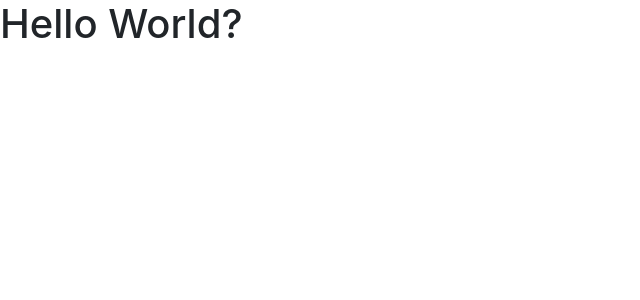
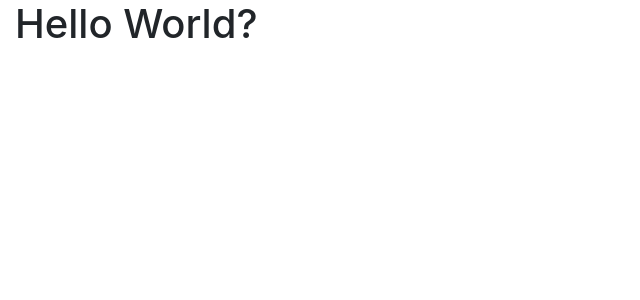
Before and after one commit to ChrisMuga/pyramid-scheme-react, a React (Create React App) app: page / in a window 1280 px wide. Shown: the top 300 px of the page, without its empty margins (0-640 px from the left). Built offline with nearby package versions, Linux system fonts and the light colour scheme.

Commit message:
set up Prettier

```diff
--- a/src/components/Index/MainComponent.jsx
+++ b/src/components/Index/MainComponent.jsx
@@ -1,9 +1,11 @@
 import React from "react"
 
-function MainComponent(){
-    return (<div>
-        <h1>Hello World?</h1>
-    </div>)
+function MainComponent() {
+  return (
+    <div className="container-fluid">
+      <h1>Hello World?</h1>
+    </div>
+  )
 }
 
 export default MainComponent
```
Also changed, not shown: src/components/Index/sub-components/Navbar.jsx (added), 1 other file (tests, documents, lock files or other folders).
